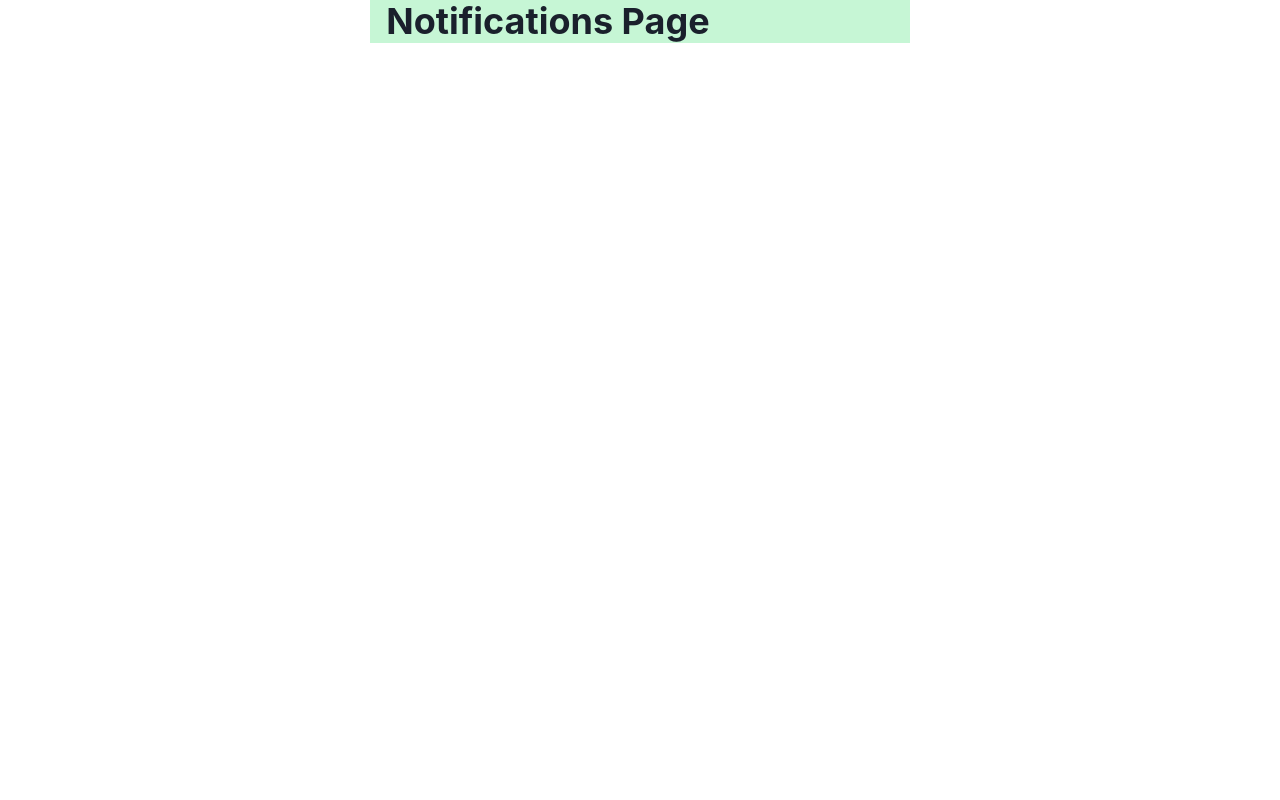
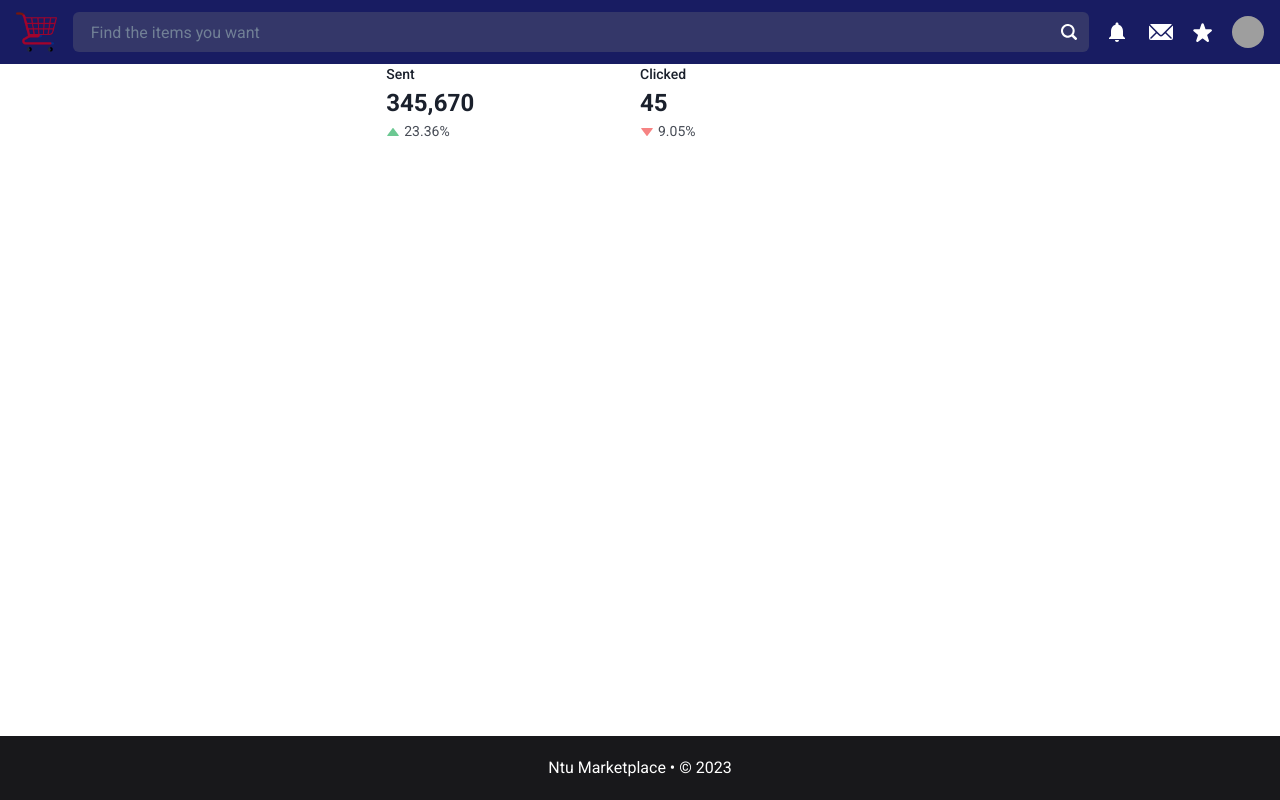
Before and after one commit to praysimanjuntak/ntu-market, a React (Create React App) app in the folder MERN base/client/: page /notifications in a window 1280 px wide. Built offline with nearby package versions, Linux system fonts and the light colour scheme; grey boxes are pictures that could not be loaded.

Commit message:
[Frontend] Notifications page and alert for signing up
-

```diff
--- /dev/null
+++ b/MERN base/client/src/components/NewAccAlert.js
@@ -0,0 +1,22 @@
+import { Button, useToast } from "@chakra-ui/react";
+
+
+function NewAccAlert() {
+    const toast = useToast()
+    return (
+      <Button color='white' textColor='black'
+        onClick={() =>
+          toast({
+            title: 'Account created.',
+            description: "We've created your account for you.",
+            status: 'success',
+            duration: 9000,
+            isClosable: true,
+          })
+        }
+      >
+        Submit
+      </Button>
+    )
+  }
+export default NewAccAlert;
--- a/MERN base/client/src/pages/Log/SignUp.js
+++ b/MERN base/client/src/pages/Log/SignUp.js
@@ -3,6 +3,7 @@ import Background from "../../components/Background";
 import Footer from "../../components/Footer";
 import { FormControl, FormLabel, Input, FormHelperText } from "@chakra-ui/react";
 import MyButton from "../../components/MyButton";
+import NewAccAlert from "../../components/NewAccAlert";
 
 function SignUp() {
 
@@ -29,8 +30,9 @@ function SignUp() {
             <FormHelperText>We'll never tell a soul.</FormHelperText>
         </FormControl>
         <Stack color='white' textColor='black'>
-            {MyButton('authentication', 'Submit')}
+            <NewAccAlert/>
         </Stack>
+
 
     </Background>
 
--- a/MERN base/client/src/pages/Notifications.js
+++ b/MERN base/client/src/pages/Notifications.js
@@ -1,12 +1,35 @@
-import { Container, Heading } from "@chakra-ui/react";
+import { Container, Stat, StatGroup,StatLabel,StatNumber,StatHelpText,StatArrow } from "@chakra-ui/react";
 import React from "react";
+import Footer from "../components/Footer";
+import Navbar from "../components/navbar";
 
 function Notifications(){
     return(
         <>
-        <Container w='full' h='full' bg='green.100'>
-            <Heading>Notifications Page</Heading>
+        <Navbar />
+        <Container>
+
+        <StatGroup>
+            <Stat>
+                <StatLabel>Sent</StatLabel>
+                <StatNumber>345,670</StatNumber>
+                <StatHelpText>
+                <StatArrow type='increase' />
+                23.36%
+                </StatHelpText>
+            </Stat>
+
+            <Stat>
+                <StatLabel>Clicked</StatLabel>
+                <StatNumber>45</StatNumber>
+                <StatHelpText>
+                <StatArrow type='decrease' />
+                9.05%
+                </StatHelpText>
+            </Stat>
+            </StatGroup>
         </Container>
+        <Footer />
         </>
     )
 }
--- a/MERN base/client/src/pages/Profile/Components/ProfileReview.js
+++ b/MERN base/client/src/pages/Profile/Components/ProfileReview.js
@@ -1,4 +1,4 @@
-import { Accordion, AccordionItem, AccordionButton, AccordionPanel, AccordionIcon, Box, Avatar, Grid, GridItem, HStack } from "@chakra-ui/react";
+import { Accordion, Text, Grid, GridItem, HStack } from "@chakra-ui/react";
 import {StarIcon} from "@chakra-ui/icons";
 import Description from "./Description";
 import Review from"./Review";
@@ -33,14 +33,15 @@ function ProfileReview(){
         <>
         <Grid
             templateAreas={`"nav main"
-                            "nav main"`}
+            "nav main"`}
             gridTemplateRows={'50px 1fr 30px'}
             gridTemplateColumns={'150px 1fr'}
             h='800px'
-            gap='1'
+            gap='10'
             color='blackAlpha.700'
             fontWeight='bold'
             >
+            <Text align="left" fontSize="lg" fontFamily="san serif" >Review</Text>
             <GridItem pl='3' bg='white.300' area={'nav'}>
                 <Description
                     name = {profileItems.name}
```
